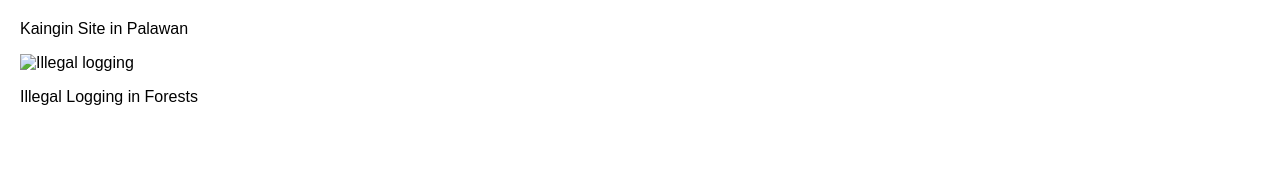
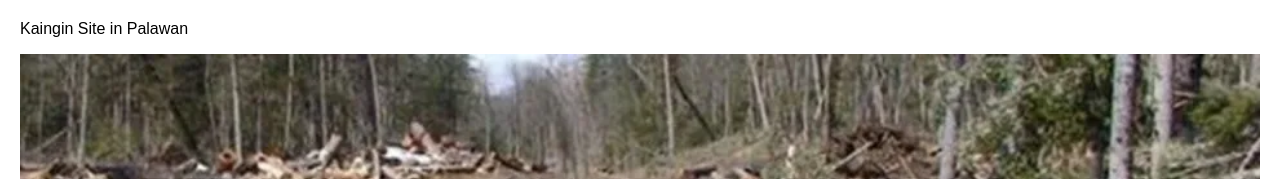
Before and after one commit to GitFocusOfficial/saveOurForests, a plain HTML site: page index.html in a window 1280 px wide. Shown: the part 2836-3015 px from the top of the page. Drawn offline with Linux system fonts and the light colour scheme.

Commit message:
Modify the contents of index.html

```diff
--- a/index.html
+++ b/index.html
@@ -82,7 +82,7 @@
                 <p>Kaingin Site in Palawan</p>
             </div>
             <div class="image-slide">
-                <img src="images/deforestation3.jpg" alt="Illegal logging">
+                <img src="images/deforestation3.webp" alt="Illegal logging">
                 <p>Illegal Logging in Forests</p>
             </div>
         </div>
```
